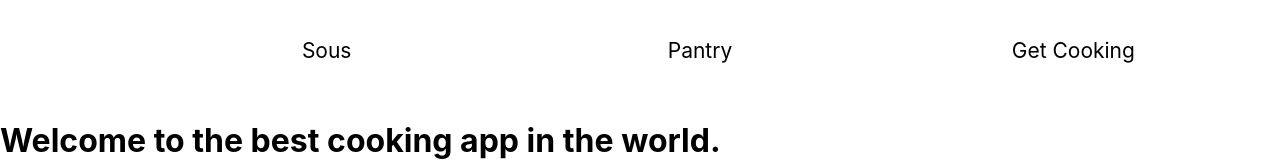
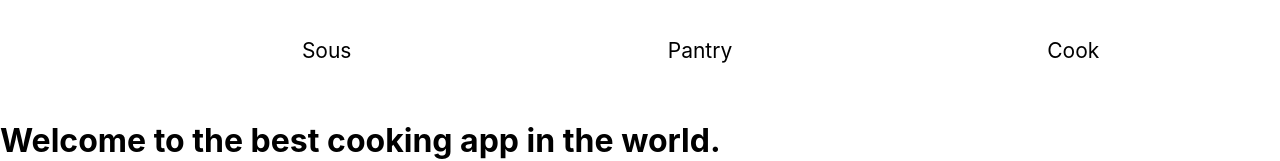
Before and after one commit to crfmc/Sous-next, a Next.js app: page /cook in a window 1280 px wide. Shown: the top 161 px of the page. Built offline with nearby package versions, Linux system fonts and the light colour scheme.

Commit message:
Remove links for development

```diff
--- a/components/Navigation.tsx
+++ b/components/Navigation.tsx
@@ -19,8 +19,8 @@ type NavigationLink = z.infer<typeof NavigationLink>;
 
 export const DefaultNavigationLinks: NavigationLink[] = [
   { title: "Sous", href: "/" },
-  { title: "Pantry", href: "/pantry" },
-  { title: "Get Cooking", href: "/cook" },
+  { title: "Pantry", href: "/" },
+  { title: "Cook", href: "/" },
 ];
 
 const NavigationProps = z.object({
```
